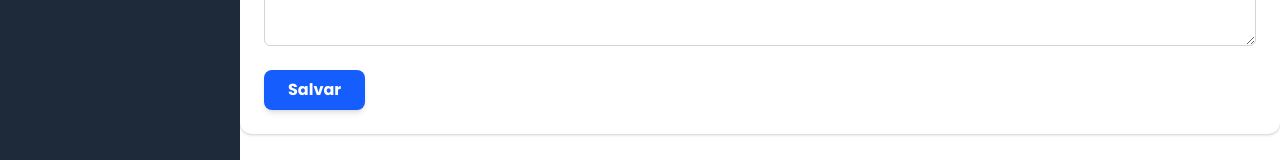
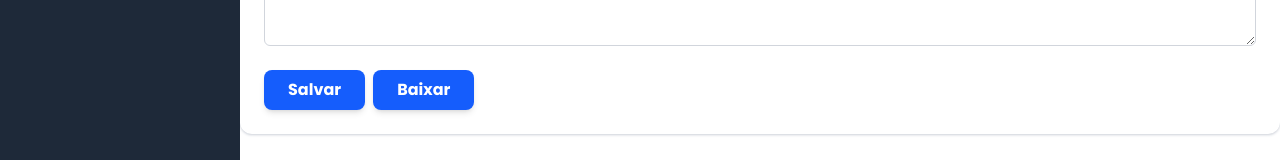
Before and after one commit to gustavols12/DriveOS, a Next.js app: page /ordemServico in a window 1280 px wide. Shown: the part 516-676 px from the top of the page. Built offline with nearby package versions, Linux system fonts and the light colour scheme; no server answers; the database is empty.

Commit message:
Feat: Salva a ordem de serviço em PDF

```diff
--- a/package.json
+++ b/package.json
@@ -15,7 +15,8 @@
     "next-auth": "^4.24.11",
     "react": "19.1.0",
     "react-dom": "19.1.0",
-    "react-icons": "^5.5.0"
+    "react-icons": "^5.5.0",
+    "react-to-print": "^3.1.1"
   },
   "devDependencies": {
     "@tailwindcss/postcss": "^4",
--- a/src/app/ordemServico/components/form/index.tsx
+++ b/src/app/ordemServico/components/form/index.tsx
@@ -5,6 +5,8 @@ import { ProductsPros } from '@/app/produtos/@types';
 import { Input } from '@/components/input';
 import { FormEvent, useEffect, useState } from 'react';
 import { FiTrash2 } from 'react-icons/fi';
+import { useRef } from 'react';
+import { useReactToPrint } from 'react-to-print';
 
 interface OsProps {
   products: ProductsPros[];
@@ -31,6 +33,13 @@ export function OsForm({ products, customers }: OsProps) {
 
   // serviço
   const [service, setService] = useState('');
+
+  const componentRef = useRef<HTMLFormElement>(null);
+
+  const handlePrint = useReactToPrint({
+    contentRef: componentRef,
+    documentTitle: 'Ordem-de-servico',
+  });
 
   useEffect(() => {
     const clienteFiltrado = customers.find(
@@ -110,6 +119,7 @@ export function OsForm({ products, customers }: OsProps) {
 
   return (
     <form
+      ref={componentRef}
       onSubmit={handleSaveServiceOrder}
       className="w-full max-w-7xl mx-auto shadow shadow-gray-300 rounded-xl mt-8 p-6"
     >
@@ -262,13 +272,20 @@ export function OsForm({ products, customers }: OsProps) {
           className="w-full rounded-md  lg:h-40 text-black outline-none border border-gray-300 px-3 py-2 box-border"
         />
       </div>
-      <div className="flex justify-start mt-6">
+      <div className="flex justify-start mt-6 gap-2">
         <button
           type="submit"
           className="w-full sm:w-auto bg-blue-600 hover:bg-blue-700 transition-colors text-white font-semibold py-2 px-6 rounded-lg shadow-md cursor-pointer"
         >
           Salvar
         </button>
+        <button
+          onClick={handlePrint}
+          type="button"
+          className="w-full sm:w-auto bg-blue-600 hover:bg-blue-700 transition-colors text-white font-semibold py-2 px-6 rounded-lg shadow-md cursor-pointer"
+        >
+          Baixar
+        </button>
       </div>
     </form>
   );
```
Also changed, not shown: 1 other file (tests, documents, lock files or other folders).
